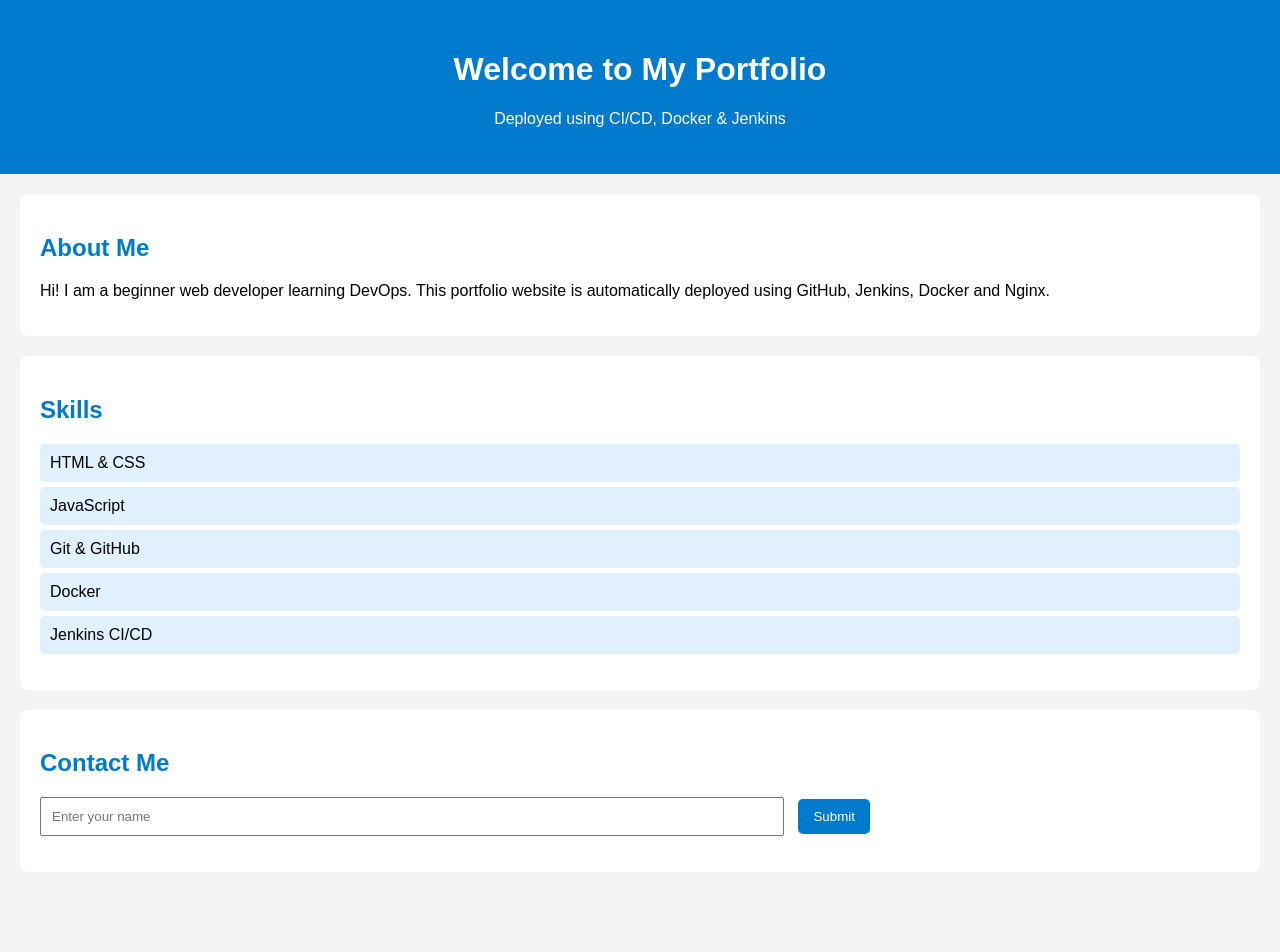
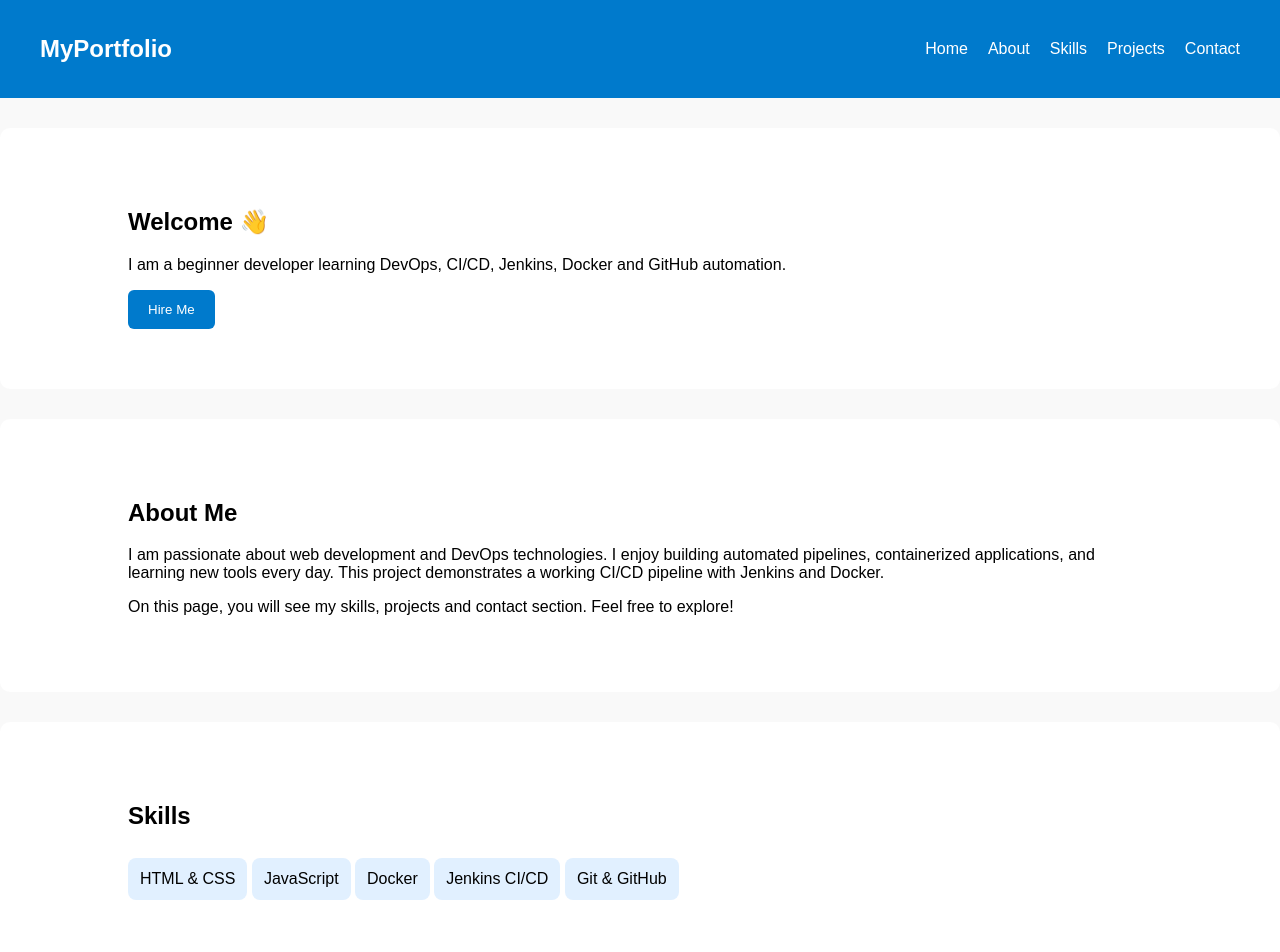
Before and after one commit to abhi-tech21/devopssss, a plain HTML site: page index.html in a window 1280 px wide. Shown: the top 952 px of the page. Before the commit the page ends 892 px from the top, so only its background shows below. Drawn offline with Linux system fonts and the light colour scheme.

Commit message:
UI improved

```diff
--- a/index.html
+++ b/index.html
@@ -8,40 +8,88 @@
 </head>
 <body>
 
-    <!-- HEADER SECTION -->
-    <header>
-        <h1>Welcome to My Portfolio</h1>
-        <p>Deployed using CI/CD, Docker & Jenkins</p>
-    </header>
+  <!-- NAVBAR -->
+  <nav class="navbar">
+    <h2 class="logo">MyPortfolio</h2>
+    <ul>
+      <li><a href="#home">Home</a></li>
+      <li><a href="#about">About</a></li>
+      <li><a href="#skills">Skills</a></li>
+      <li><a href="#projects">Projects</a></li>
+      <li><a href="#contact">Contact</a></li>
+    </ul>
+  </nav>
 
-    <!-- ABOUT SECTION -->
+  <!-- HOME SECTION -->
+  <section id="home" class="home">
+    <h1>Welcome 👋</h1>
+    <p>I am a beginner developer learning DevOps, CI/CD, Jenkins, Docker and GitHub automation.</p>
+    <button onclick="scrollToContact()">Hire Me</button>
+  </section>
+
+  <!-- ABOUT -->
   <section id="about">
     <h2>About Me</h2>
     <p>
-            Hi! I am a beginner web developer learning DevOps.
-            This portfolio website is automatically deployed using
-            GitHub, Jenkins, Docker and Nginx.
+      I am passionate about web development and DevOps technologies.
+      I enjoy building automated pipelines, containerized applications,
+      and learning new tools every day. This project demonstrates a
+      working CI/CD pipeline with Jenkins and Docker.
+    </p>
+    <p>
+      On this page, you will see my skills, projects and contact section.
+      Feel free to explore!
     </p>
   </section>
 
-    <!-- SKILLS SECTION -->
+  <!-- SKILLS -->
   <section id="skills">
     <h2>Skills</h2>
-        <ul>
-            <li>HTML & CSS</li>
-            <li>JavaScript</li>
-            <li>Git & GitHub</li>
-            <li>Docker</li>
-            <li>Jenkins CI/CD</li>
-        </ul>
+
+    <div class="skill-card">HTML & CSS</div>
+    <div class="skill-card">JavaScript</div>
+    <div class="skill-card">Docker</div>
+    <div class="skill-card">Jenkins CI/CD</div>
+    <div class="skill-card">Git & GitHub</div>
   </section>
 
-    <!-- CONTACT SECTION -->
+  <!-- PROJECTS -->
+  <section id="projects">
+    <h2>Projects</h2>
+
+    <div class="project-card">
+      <h3>Portfolio Website CI/CD</h3>
+      <p>
+        A complete automated deployment system using Jenkins, Docker and GitHub.
+        Whenever code is pushed, the pipeline builds and deploys a new container.
+      </p>
+    </div>
+
+    <div class="project-card">
+      <h3>Password Validator UI</h3>
+      <p>
+        A frontend application that checks password strength in real-time
+        using JavaScript and CSS indicator bars.
+      </p>
+    </div>
+
+    <div class="project-card">
+      <h3>Weather App</h3>
+      <p>
+        A simple web app that fetches weather data from an API
+        and displays temperature, humidity and weather conditions.
+      </p>
+    </div>
+  </section>
+
+  <!-- CONTACT -->
   <section id="contact">
     <h2>Contact Me</h2>
     <input type="text" id="name" placeholder="Enter your name">
-        <button onclick="showMessage()">Submit</button>
-        <p id="message"></p>
+    <input type="email" id="email" placeholder="Enter your email">
+    <textarea id="msg" placeholder="Enter message"></textarea>
+    <button onclick="sendMessage()">Submit</button>
+    <p id="result"></p>
   </section>
 
   <script src="script.js"></script>
--- a/script.js
+++ b/script.js
@@ -1,12 +1,18 @@
-function showMessage() {
-    let name = document.getElementById("name").value;
-    let msg = document.getElementById("message");
+function sendMessage() {
+  let name = document.getElementById("name").value;
+  let email = document.getElementById("email").value;
+  let msg = document.getElementById("msg").value;
+  let result = document.getElementById("result");
 
-    if (name === "") {
-        msg.innerHTML = "⚠️ Please enter your name!";
-        msg.style.color = "red";
-    } else {
-        msg.innerHTML = "✔️ Thank you, " + name + "! I will contact you soon.";
-        msg.style.color = "green";
-    }
+  if (name === "" || email === "" || msg === "") {
+    result.innerHTML = "⚠️ Please fill all fields.";
+    result.style.color = "red";
+  } else {
+    result.innerHTML = "✔️ Message sent successfully!";
+    result.style.color = "green";
+  }
 }
+
+function scrollToContact() {
+  document.getElementById("contact").scrollIntoView({ behavior: "smooth" });
+}
--- a/style.css
+++ b/style.css
@@ -1,55 +1,81 @@
 body {
-    font-family: Arial, sans-serif;
-    margin: 0;
-    padding: 0;
-    background: #f4f4f4;
+  margin: 0;
+  font-family: Poppins, sans-serif;
+  background: #f9f9f9;
+  scroll-behavior: smooth;
 }
 
-header {
-    background: #007acc;
-    color: white;
-    text-align: center;
-    padding: 30px 0;
+/* NAVBAR */
+.navbar {
+  display: flex;
+  justify-content: space-between;
+  align-items: center;
+  background: #007acc;
+  padding: 15px 40px;
+  position: sticky;
+  top: 0;
 }
 
-section {
-    padding: 20px;
-    margin: 20px;
-    background: white;
-    border-radius: 8px;
+.navbar h2 {
+  color: #fff;
 }
 
-h2 {
-    color: #007acc;
+.navbar ul {
+  list-style: none;
+  display: flex;
+  gap: 20px;
 }
 
-ul {
-    list-style: none;
-    padding: 0;
+.navbar a {
+  color: #fff;
+  text-decoration: none;
+  font-weight: 500;
 }
 
-ul li {
-    background: #e1f0ff;
-    margin: 5px 0;
-    padding: 10px;
-    border-radius: 5px;
+/* SECTIONS */
+section {
+  padding: 60px 10%;
+  background: #fff;
+  margin: 30px auto;
+  border-radius: 10px;
 }
 
-#contact input {
-    padding: 10px;
-    width: 60%;
-    margin-right: 10px;
+/* SKILLS */
+.skill-card {
+  padding: 12px;
+  margin: 8px 0;
+  background: #e1f0ff;
+  border-radius: 8px;
+  display: inline-block;
 }
 
-#contact button {
-    padding: 10px 15px;
-    background: #007acc;
-    color: white;
-    border: none;
-    cursor: pointer;
-    border-radius: 5px;
+/* PROJECT CARDS */
+.project-card {
+  background: #eef7ff;
+  padding: 20px;
+  margin-bottom: 20px;
+  border-radius: 10px;
 }
 
-#contact button:hover {
-    background: #005f99;
+/* CONTACT */
+#contact input,
+#contact textarea {
+  width: 60%;
+  padding: 12px;
+  margin: 5px 0;
+  border-radius: 6px;
+  border: 1px solid #ccc;
 }
+
+button {
+  padding: 12px 20px;
+  border: none;
+  background: #007acc;
+  color: #fff;
+  border-radius: 6px;
+  cursor: pointer;
+}
+
+button:hover {
+  background: #005e99;
+}
```
Lines whose indentation alone changed are shown as unchanged.
